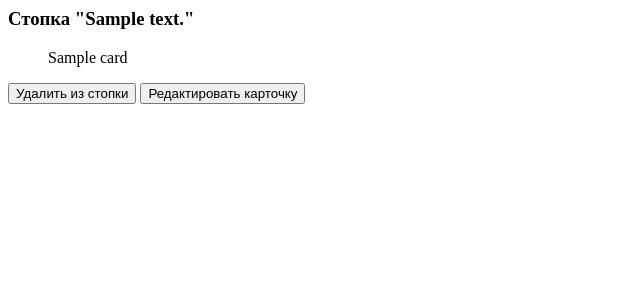
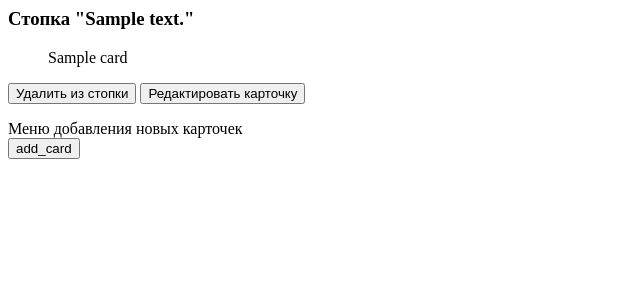
Before and after one commit to dmitrof/nihongo, a Django app: template tutor/templates/tutor/deck_detail.html in a window 1280 px wide. Shown: the top 300 px of the page, without its empty margins (0-640 px from the left). Run offline with Django 3.2, Linux system fonts and the light colour scheme; the template is opened without the code that fills it: most values are stand-ins (such as "Sample title", 1, 10 or a date in 2020).

Commit message:
jscontext

```diff
--- a/tutor/templates/tutor/deck_detail.html
+++ b/tutor/templates/tutor/deck_detail.html
@@ -11,5 +11,13 @@
     </form>
 
 {% endfor %}
+    <div id="add_card">
+        <label>Меню добавления новых карточек</label>
+        <form name="create_card_in_deck" method="get" action="{% url 'tutor:create_card_in_deck' deck_id %}">
+        {% csrf_token %}
+        <input type="submit" value="add_card" />
+        </form>
+
+    </div>
 
 </body>
--- a/tutor/urls.py
+++ b/tutor/urls.py
@@ -9,7 +9,9 @@ urlpatterns = patterns('',
     url(r'^group_decks/(?P<deck_key>\w+)/$', views.GroupDecksDelete.as_view(), name='group_decks_delete'),
     url(r'^deck_detail/(?P<deck_id>\w+)/$', views.DeckDetail.as_view(), name='deck_detail'),
     url(r'^deck_detail/(?P<deck_id>\w+)/delete/$', views.DeckEdit.as_view(), name='delete_card_from_deck'),
-    url(r'^deck_detail/(?P<deck_id>\w+)/add/$', views.DeckEdit.as_view(), name='add_card_to_deck'),
-    url(r'^edit_card/(?P<card_id>\w+)/$', views.Edit_Card.as_view(), name='edit_card'),
+    #url(r'^deck_detail/(?P<deck_id>\w+)/add/$', views.DeckEdit.as_view(), name='add_card_to_deck'),
+    url(r'^edit_card/(?P<card_id>\w+)/$', views.EditCard.as_view(), name='edit_card'),
     url(r'^get_chunk/$', views.get_chunk, name='get_chunk'),
+    url(r'^deck_detail/(?P<deck_id>\w+)/create_card/$', views.get_chunk, name='create_card_in_deck'),
+    url(r'^create_card/$', views.CreateCard.as_view(), name='create_card')
 )
```
Also changed, not shown: tutor/views.py (+10 -2 lines).
